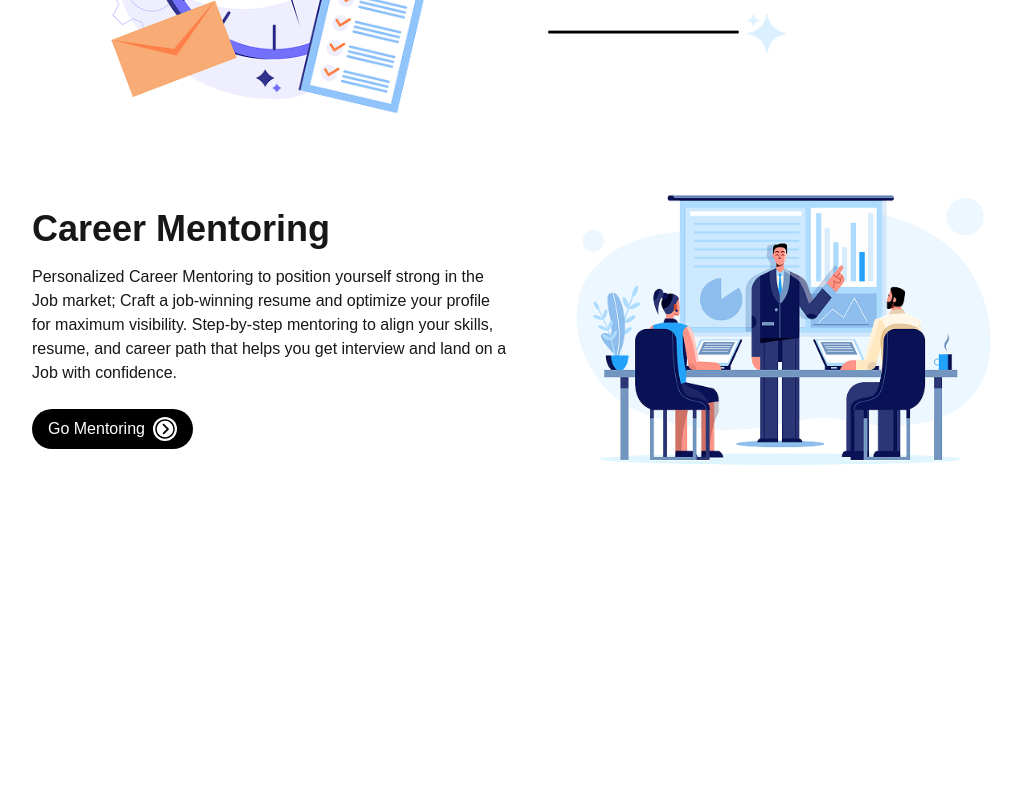
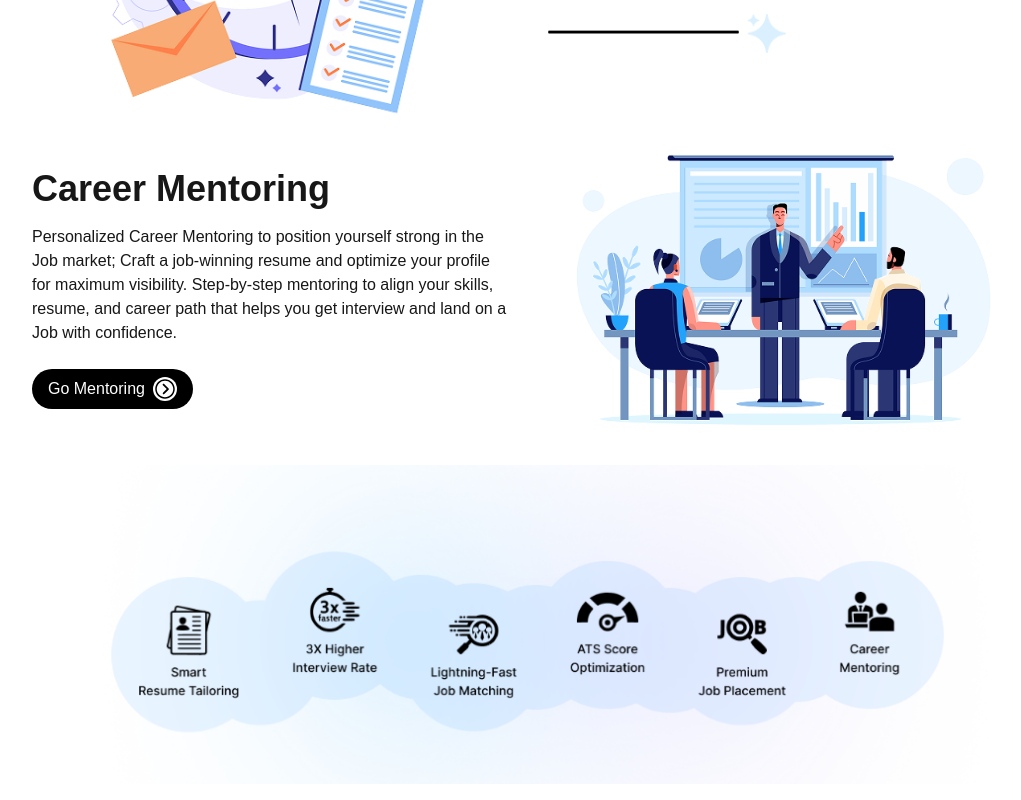
Before and after one commit to EmonHossen10/job-mantic, a Next.js app: page / in a window 1280 px wide. Shown: the part 1836-2636 px from the top of the page, without its empty margins (112-1133 px from the left). Before the commit the page ends 2365 px from the top, so only its background shows below. Built offline with nearby package versions, Linux system fonts and the light colour scheme.

Commit message:
preview added

```diff
--- a/app/Components/CareerMonitor.js
+++ b/app/Components/CareerMonitor.js
@@ -5,11 +5,13 @@ import Image from "next/image";
 
 const CareerMonitor = () => {
   return (
-    <div className="my-10">
+    <div className="">
       <section className="flex flex-col md:flex-row items-center md:items-center gap-8">
         {/* text part */}
         <div className="w-full md:w-1/2 flex flex-col justify-center">
-          <h2 className="text-2xl md:text-4xl font-bold mb-4">Career Mentoring</h2>
+          <h2 className="text-2xl md:text-4xl font-bold mb-4">
+            Career Mentoring
+          </h2>
           <p className="text-sm md:text-base mb-6">
             Personalized Career Mentoring to position yourself strong in the Job
             market; Craft a job-winning resume and optimize your profile for
@@ -22,7 +24,7 @@ const CareerMonitor = () => {
 
         {/* image part */}
         <div className="w-full md:w-1/2 flex justify-center">
-          <Image src={img} alt="Career Monitoring"   />
+          <Image src={img} alt="Career Monitoring" />
         </div>
       </section>
     </div>
--- /dev/null
+++ b/app/Components/Preview.js
@@ -0,0 +1,13 @@
+import React from "react";
+import img from "@/public/frame6.png";
+import Image from "next/image";
+
+const Preview = () => {
+  return (
+    <div className="w-full   flex justify-center p-4">
+      <Image src={img} alt="Preview" />
+    </div>
+  );
+};
+
+export default Preview;
--- a/app/layout.js
+++ b/app/layout.js
@@ -7,6 +7,7 @@ import WhyChoose from "./Components/WhyChoose";
 import SmartResume from "./Components/SmartResume";
 import FastJob from "./Components/FastJob";
 import CareerMonitor from "./Components/CareerMonitor";
+import Preview from "./Components/Preview";
 
 const inter = Inter({
   variable: "--font-inter",
@@ -32,6 +33,7 @@ export default function RootLayout({ children }) {
           <SmartResume></SmartResume>
           <FastJob></FastJob>
           <CareerMonitor></CareerMonitor>
+          <Preview></Preview>
         </div>
       </body>
     </html>
```
Also changed, not shown: public/frame6.png (added).
